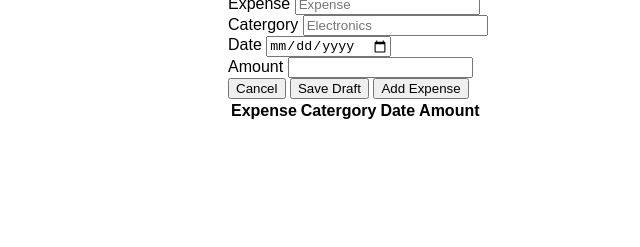
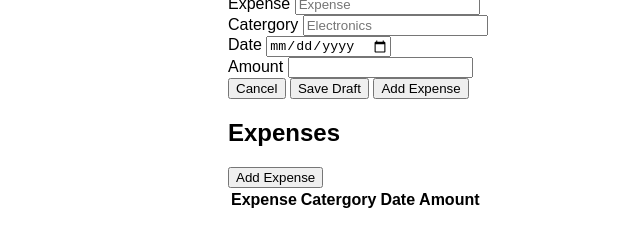
Before and after one commit to namusoboko1/expense-tracker, a plain HTML site: page public/pages/dashboard.html in a window 1280 px wide. Shown: the part 195-442 px from the top of the page, without its empty margins (0-640 px from the left). Drawn offline with Linux system fonts and the light colour scheme.

Commit message:
feat: add expenses title and  Add expense button

```diff
--- a/public/pages/dashboard.html
+++ b/public/pages/dashboard.html
@@ -79,6 +79,11 @@
         </div>
 
         <div id="all-expenses-view">
+          <div>
+            <h2>Expenses</h2>
+            <button type="button">Add Expense</button>
+          </div>
+
           <table>
             <thead>
               <th>Expense</th>
```
